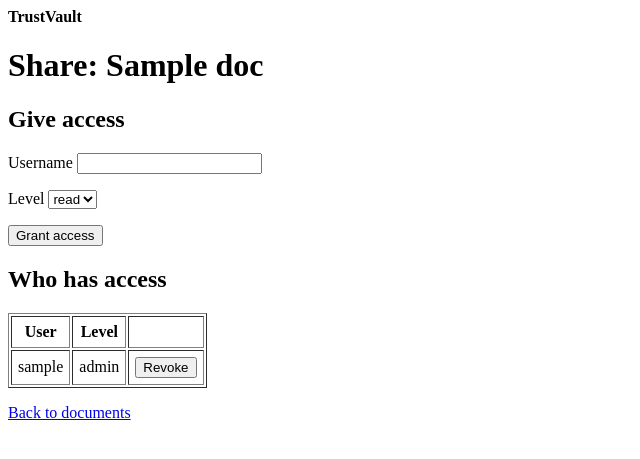
After one commit to gogulasushma/trustvault, a Flask app: template templates/share.html in a window 1280 px wide. The commit adds this page. Shown: the top 459 px of the page, without its empty margins (0-640 px from the left). Run offline with Flask 3, Linux system fonts and the light colour scheme; the template is opened without the code that fills it: most values are stand-ins (such as "Sample title", 1, 10 or a date in 2020).

Commit message:
Add central permission check, download, share and revoke

```diff
--- a/app.py
+++ b/app.py
@@ -6,7 +6,7 @@ from functools import wraps
 from pathlib import Path
 
 from flask import (Flask, abort, flash, g, redirect, render_template,
-                   request, session, url_for)
+                   request, send_from_directory, session, url_for)
 from werkzeug.security import check_password_hash, generate_password_hash
 from werkzeug.utils import secure_filename
 
@@ -46,6 +46,24 @@ def log_event(action, allowed, user_id=None, document_id=None, details=None):
         (user_id, action, document_id, 1 if allowed else 0, details),
     )
     db.commit()
+
+
+def get_access(user, document_id):
+    """THE permission check. Returns 'owner', 'edit', 'read' or None.
+    Reads the database on every call, so a revoke works immediately."""
+    db = get_db()
+    doc = db.execute(
+        "SELECT owner_id, deleted FROM documents WHERE id = ?", (document_id,)
+    ).fetchone()
+    if doc is None or doc["deleted"]:
+        return None
+    if doc["owner_id"] == user["id"]:
+        return "owner"
+    grant = db.execute(
+        "SELECT level FROM permissions WHERE document_id = ? AND user_id = ?",
+        (document_id, user["id"]),
+    ).fetchone()
+    return grant["level"] if grant else None
 
 
 @app.before_request
@@ -195,14 +213,92 @@ def upload():
 @app.route("/documents")
 @login_required
 def documents():
+    uid = g.user["id"]
     docs = get_db().execute(
-        "SELECT id, original_name, category, size_bytes, uploaded_at "
-        "FROM documents WHERE owner_id = ? AND deleted = 0 "
-        "ORDER BY uploaded_at DESC",
-        (g.user["id"],),
+        "SELECT d.id, d.original_name, d.category, d.size_bytes, d.uploaded_at, "
+        "u.username AS owner, "
+        "CASE WHEN d.owner_id = ? THEN 'owner' ELSE p.level END AS access "
+        "FROM documents d "
+        "JOIN users u ON u.id = d.owner_id "
+        "LEFT JOIN permissions p ON p.document_id = d.id AND p.user_id = ? "
+        "WHERE d.deleted = 0 AND (d.owner_id = ? OR p.user_id IS NOT NULL) "
+        "ORDER BY d.uploaded_at DESC",
+        (uid, uid, uid),
     ).fetchall()
     return render_template("documents.html", docs=docs)
 
 
+@app.route("/documents/<int:doc_id>/download")
+@login_required
+def download(doc_id):
+    level = get_access(g.user, doc_id)
+    if level is None:
+        log_event("download", False, user_id=g.user["id"], document_id=doc_id)
+        abort(404)
+    doc = get_db().execute(
+        "SELECT stored_name, original_name FROM documents WHERE id = ?", (doc_id,)
+    ).fetchone()
+    log_event("download", True, user_id=g.user["id"], document_id=doc_id)
+    return send_from_directory(
+        UPLOAD_FOLDER, doc["stored_name"],
+        as_attachment=True, download_name=doc["original_name"],
+    )
+
+
+@app.route("/documents/<int:doc_id>/share", methods=["GET", "POST"])
+@login_required
+def share(doc_id):
+    if get_access(g.user, doc_id) != "owner":
+        log_event("share_page", False, user_id=g.user["id"], document_id=doc_id)
+        abort(404)
+    db = get_db()
+    doc = db.execute(
+        "SELECT id, original_name FROM documents WHERE id = ?", (doc_id,)
+    ).fetchone()
+
+    if request.method == "POST":
+        action = request.form.get("action", "")
+        username = request.form.get("username", "").strip()
+        target = db.execute(
+            "SELECT id, username FROM users WHERE username = ?", (username,)
+        ).fetchone()
+        if target is None or target["id"] == g.user["id"]:
+            flash("Choose another existing user.")
+        elif action == "grant":
+            level = request.form.get("level", "")
+            if level not in ("read", "edit"):
+                flash("Invalid access level.")
+            else:
+                db.execute(
+                    "INSERT INTO permissions (document_id, user_id, level, granted_by) "
+                    "VALUES (?, ?, ?, ?) "
+                    "ON CONFLICT(document_id, user_id) DO UPDATE SET "
+                    "level = excluded.level, granted_by = excluded.granted_by, "
+                    "granted_at = CURRENT_TIMESTAMP",
+                    (doc_id, target["id"], level, g.user["id"]),
+                )
+                db.commit()
+                log_event("grant", True, user_id=g.user["id"], document_id=doc_id,
+                          details=target["username"] + ":" + level)
+                flash("Access granted.")
+        elif action == "revoke":
+            db.execute(
+                "DELETE FROM permissions WHERE document_id = ? AND user_id = ?",
+                (doc_id, target["id"]),
+            )
+            db.commit()
+            log_event("revoke", True, user_id=g.user["id"], document_id=doc_id,
+                      details=target["username"])
+            flash("Access revoked.")
+        return redirect(url_for("share", doc_id=doc_id))
+
+    grants = db.execute(
+        "SELECT u.username, p.level FROM permissions p "
+        "JOIN users u ON u.id = p.user_id WHERE p.document_id = ?",
+        (doc_id,),
+    ).fetchall()
+    return render_template("share.html", doc=doc, grants=grants)
+
+
 if __name__ == "__main__":
     app.run(debug=True)
--- /dev/null
+++ b/templates/share.html
@@ -0,0 +1,37 @@
+{% extends "base.html" %}
+{% block content %}
+<h1>Share: {{ doc.original_name }}</h1>
+
+<h2>Give access</h2>
+<form method="post">
+  <input type="hidden" name="action" value="grant">
+  <p><label>Username <input name="username" required></label></p>
+  <p><label>Level
+    <select name="level"><option>read</option><option>edit</option></select>
+  </label></p>
+  <button type="submit">Grant access</button>
+</form>
+
+<h2>Who has access</h2>
+{% if grants %}
+<table border="1" cellpadding="6">
+  <tr><th>User</th><th>Level</th><th></th></tr>
+  {% for grant in grants %}
+  <tr>
+    <td>{{ grant.username }}</td>
+    <td>{{ grant.level }}</td>
+    <td>
+      <form method="post" style="display:inline">
+        <input type="hidden" name="action" value="revoke">
+        <input type="hidden" name="username" value="{{ grant.username }}">
+        <button type="submit">Revoke</button>
+      </form>
+    </td>
+  </tr>
+  {% endfor %}
+</table>
+{% else %}
+<p>Nobody else has access.</p>
+{% endif %}
+<p><a href="{{ url_for('documents') }}">Back to documents</a></p>
+{% endblock %}
```
Also changed, not shown: templates/documents.html (+13 -2 lines).
